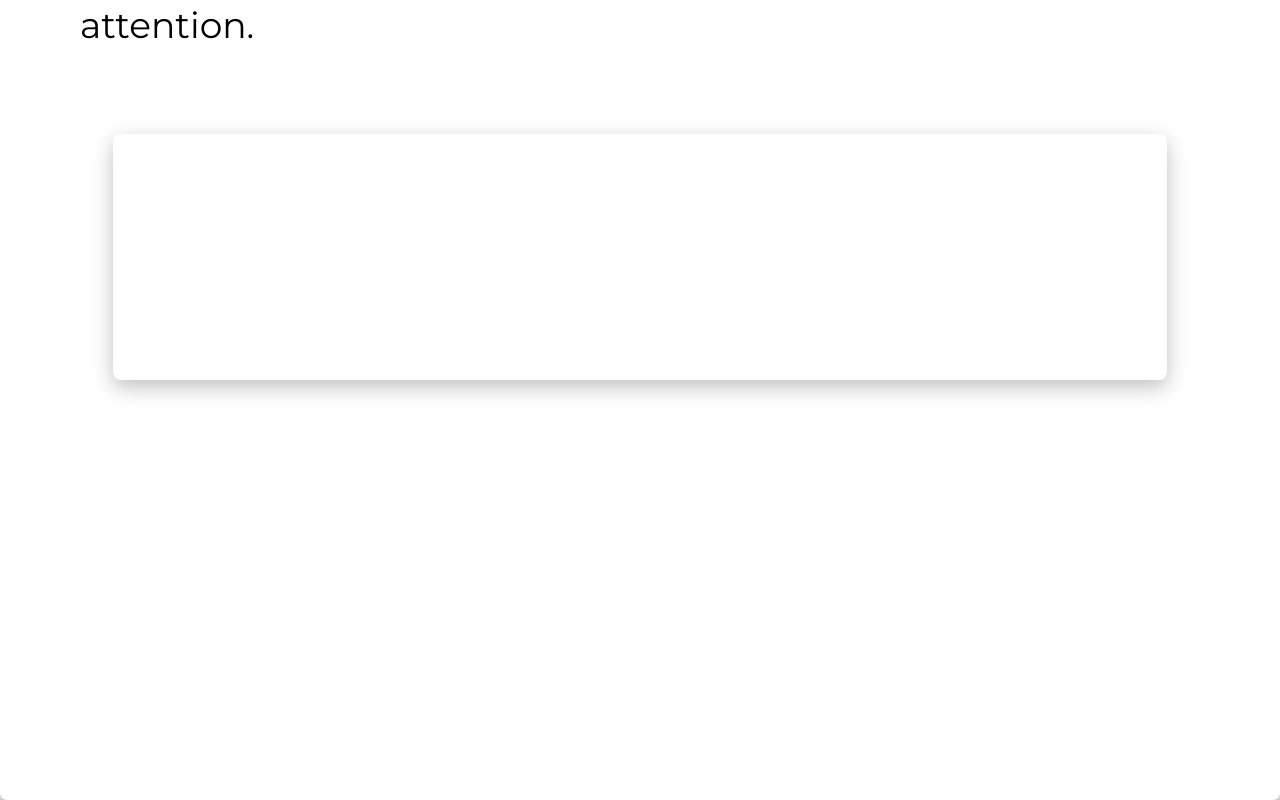
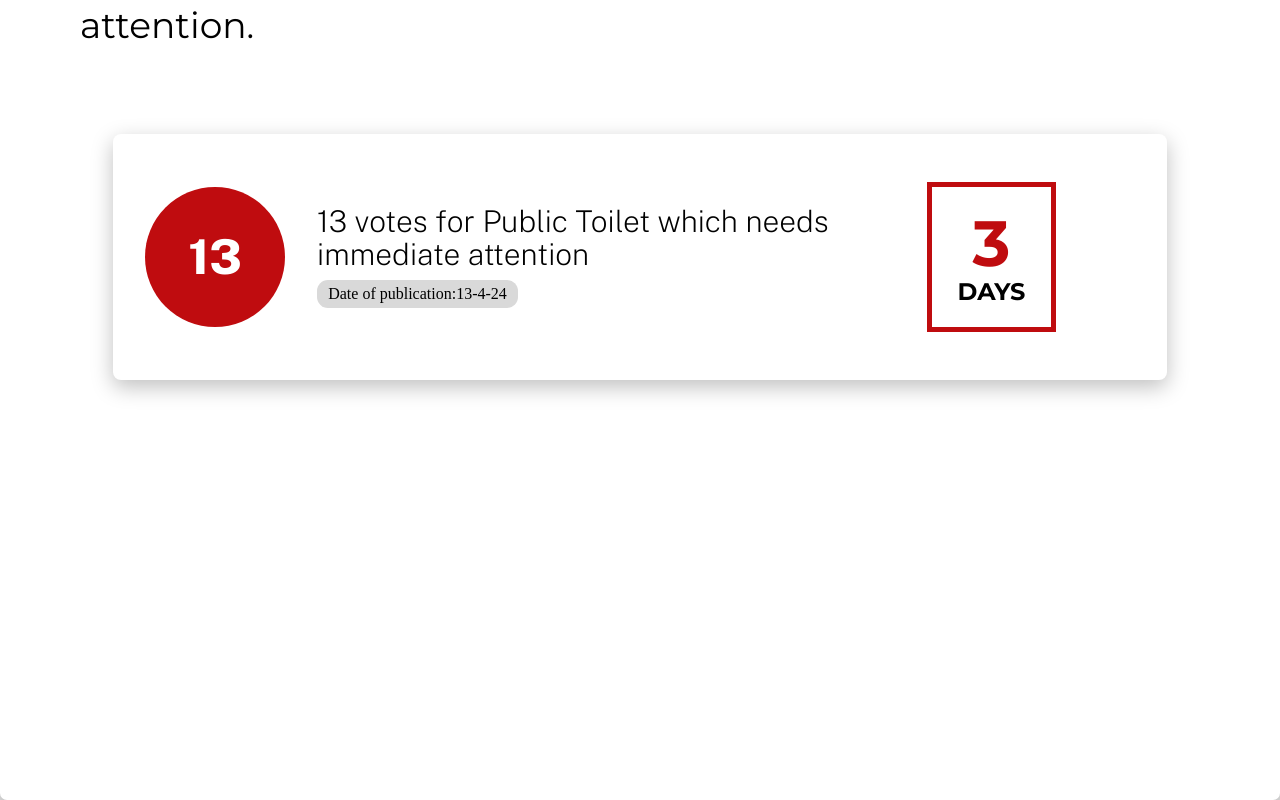
Before and after one commit to Mekhadev2025/Citizens-Needs-Mapping, a React (Vite) app in the folder client/: page / in a window 1280 px wide. Shown: the part 3096-3896 px from the top of the page. Built offline with nearby package versions, Linux system fonts and the light colour scheme; no server answers.

Commit message:
adding the card styling

```diff
--- a/client/src/components/ReportCard/ReportCard.css
+++ b/client/src/components/ReportCard/ReportCard.css
@@ -1,5 +1,5 @@
 
-
+@import url('https://fonts.googleapis.com/css2?family=Public+Sans:wght@200&display=swap');
  .reportCont{
     border-radius: 0.5rem;
 background: #FFF;
@@ -8,4 +8,80 @@ width: 65.875rem;
 height: 15.375rem;
 margin:auto;
 margin-top:5rem;
+display:flex;
+align-items:center;
  }
+ .voteCount{
+    width: 8.75rem;
+height: 8.75rem;
+background: #BF0C0F;
+border-radius:8.75rem;
+display:flex;
+justify-content:center;
+ align-items:center;
+ margin-left:2rem;
+ }
+ .vote{
+    color: #FFF;
+font-family: Public Sans;
+font-size: 3rem;
+font-style: normal;
+font-weight: 800;
+line-height: 157.9%;
+text-align:center;
+ }
+ .cardContentCont{
+    display:flex;
+    flex-direction:column;
+    margin-left:2rem;
+    gap:0.6rem;
+ }
+ .cardContent{
+    color: #000;
+font-family: Public Sans;
+font-size: 1.875rem;
+font-style: normal;
+font-weight: 100;
+line-height: 110.9%;
+ width: 38.125rem;
+
+ }
+
+ .cardDate{
+
+    width: 12.5625rem;
+    height: 1.75rem;
+    border-radius: 0.6875rem;
+background: #D9D9D9;
+text-align:center;
+display:flex;
+justify-content:center;
+align-items:center;
+ }
+ .countdown{
+width: 8.0625rem;
+height: 9.375rem;
+border: 5px solid #BF0C0F;
+background: rgba(217, 217, 217, 0.00);
+display:flex;
+flex-direction:column;
+justify-content:center;
+align-items:center;
+ }
+ .countdownNo{
+    color: #BF0C0F;
+font-family: Montserrat;
+font-size: 4rem;
+font-style: normal;
+font-weight: 700;
+line-height: 110.9%;
+ }
+ .countdowntext{
+    color: #000;
+font-family: Montserrat;
+font-size: 1.5rem;
+font-style: normal;
+font-weight: 700;
+line-height: 110.9%;
+text-transform:uppercase;
+ }
--- a/client/src/components/ReportCard/ReportCard.jsx
+++ b/client/src/components/ReportCard/ReportCard.jsx
@@ -3,7 +3,18 @@ import "../ReportCard/ReportCard.css"
 const ReportCard = () => {
   return (
     <div className='reportCont'>
+     <div className='voteCount'>
+      <div className='vote'>13</div>
+     </div>
+     <div className='cardContentCont'>
+      <p className="cardContent"> 13 votes for Public Toilet which needs immediate attention</p>
+      <div className='cardDate'>Date of publication:13-4-24</div>
 
+     </div>
+      <div className='countdown'>
+        <div className="countdownNo">3</div>
+        <div className="countdowntext">Days</div>
+      </div>
     </div>
   )
 }
```
